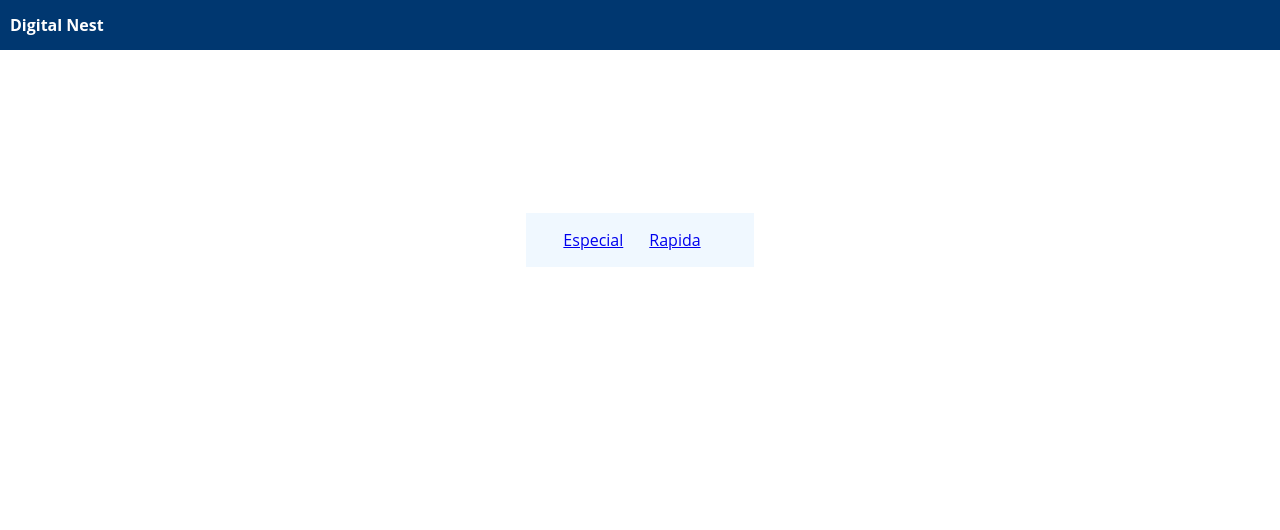
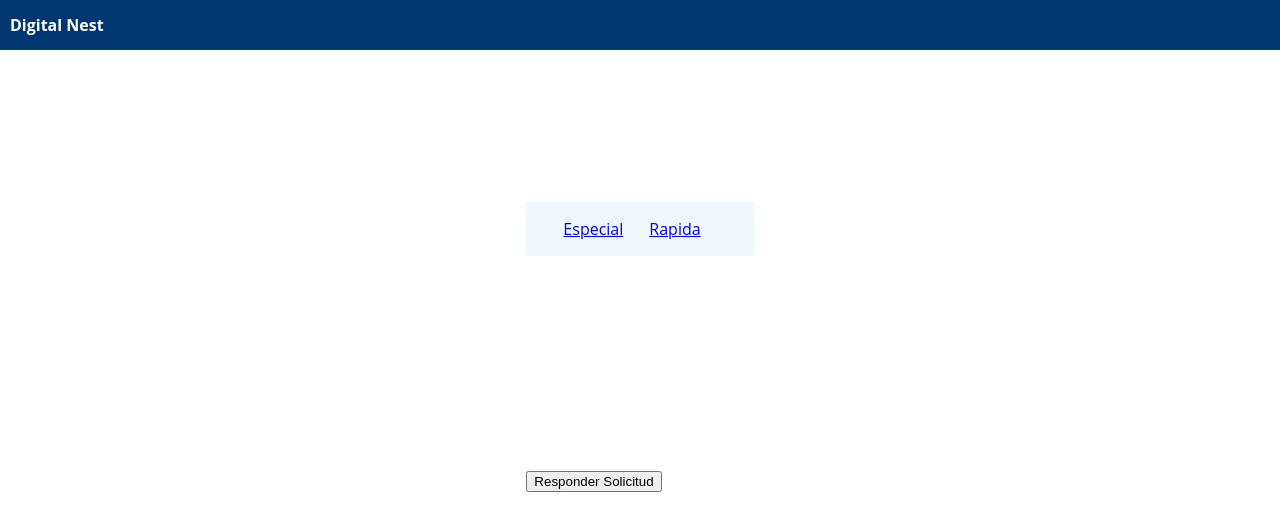
Before and after one commit to Drunok/ReservaDeAulasDNTIS, a React (Create React App) app in the folder frontend/: page /Responder in a window 1280 px wide. Shown: the top 530 px of the page. Built offline with nearby package versions, Linux system fonts and the light colour scheme.

Commit message:
Responder page

```diff
--- a/frontend/src/Principal.js
+++ b/frontend/src/Principal.js
@@ -4,6 +4,7 @@ import Especial from "./Especial";
 import App from "./App";
 import "./App.css";
 import { Atras } from "./components/Atras";
+import { Responder } from "./components/Responder";
 
 
 const inlineStyles = {
@@ -29,6 +30,7 @@ const Principal = () =>{
                     <Route path='atras' element={<Atras/>}/>
                      <Route path="/Especial" element={<Especial />} />
                      <Route path="/App" element={<App />} />
+                     <Route path="Responder" element={<Responder/>}/>
              </Routes>
              </div>
         </BrowserRouter>
--- /dev/null
+++ b/frontend/src/components/Responder.js
@@ -0,0 +1,35 @@
+import React from "react";
+
+export const Responder = () => {
+  const handleClick = () => {
+    fetch("http://localhost/tu-endpoint", {
+      method: "POST",
+      headers: {
+        "Content-Type": "application/json",
+      },
+      body: JSON.stringify({ key: "value" }), // reemplaza esto con tus datos
+    })
+      .then((response) => {
+        if (!response.ok) {
+          throw new Error(`HTTP error! status: ${response.status}`);
+        }
+        return response.json();
+      })
+      .then((data) => {
+        console.log(data);
+      })
+      .catch((error) => {
+        console.error("Error:", error);
+      });
+  };
+
+  return (
+    <div>
+      <button className="btnres" onClick={handleClick}>
+        Responder Solicitud
+      </button>
+    </div>
+  );
+};
+
+export default Responder;
```
Also changed, not shown: 1 other file (tests, documents, lock files or other folders).
